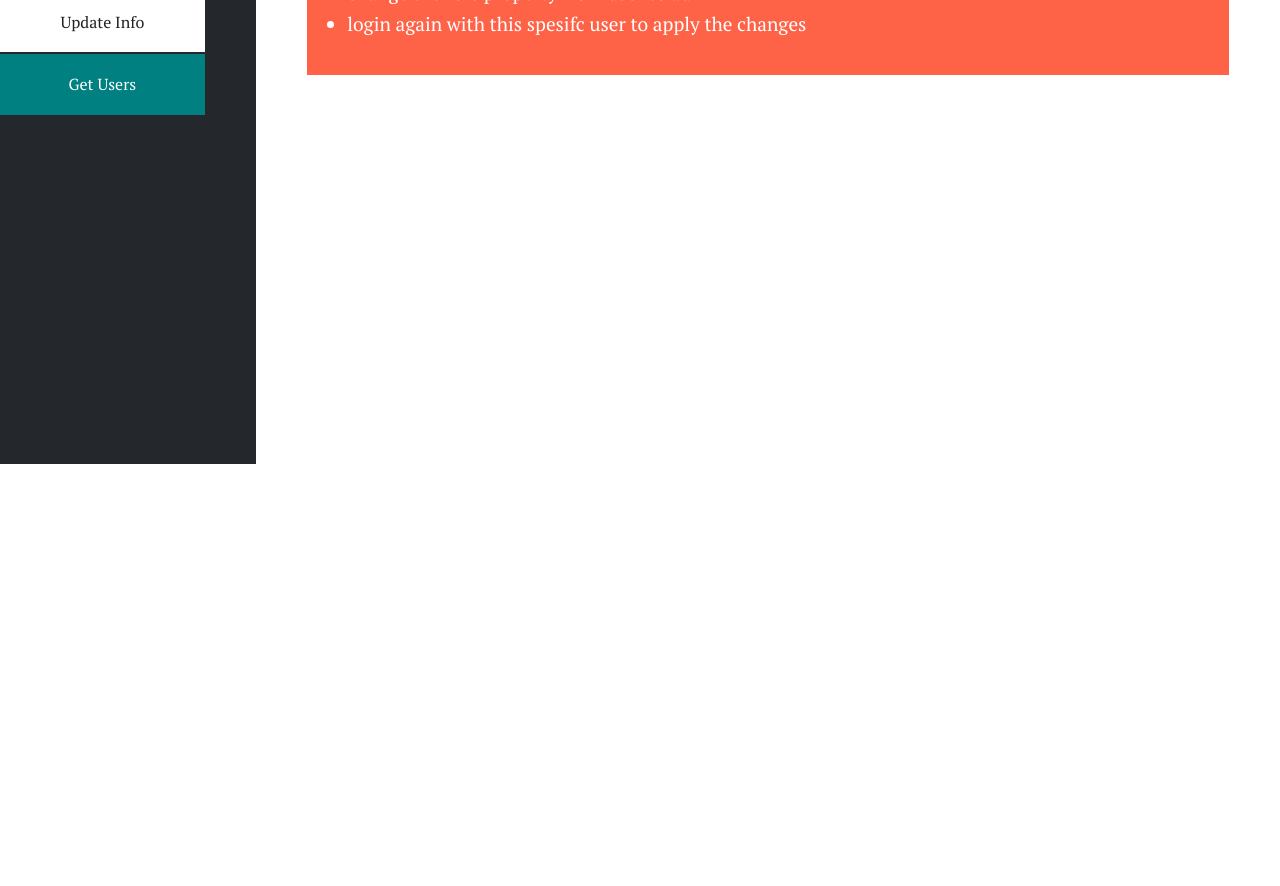
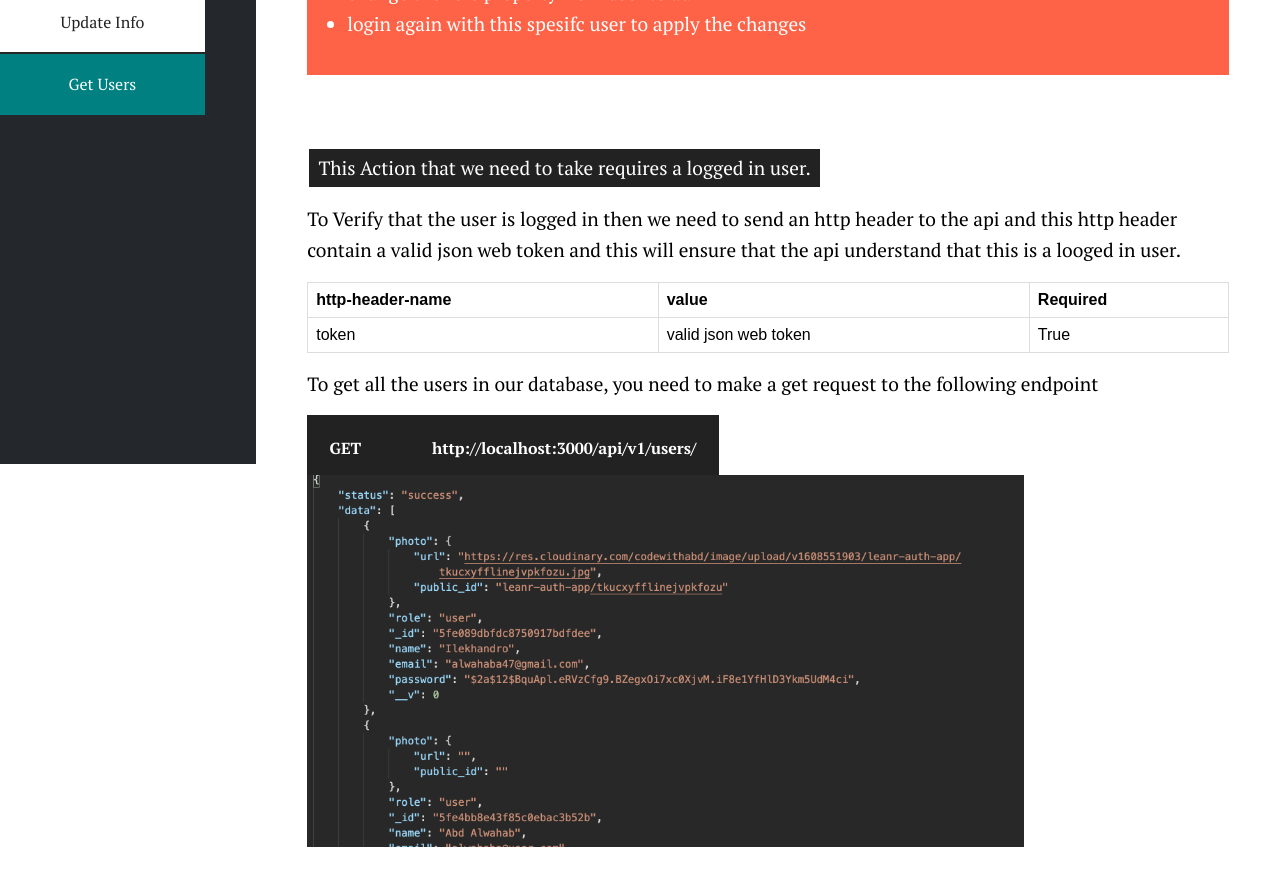
Before and after one commit to Abd-Alwahab/backend-api-auth-system-docs, a React (Create React App) app: page /docs/users in a window 1280 px wide. Shown: the part 440-1326 px from the top of the page. Before the commit the page ends 800 px from the top, so only its background shows below. Built offline with nearby package versions, Linux system fonts and the light colour scheme.

Commit message:
working on the get all users page

```diff
--- a/src/components/GetAllUsers.js
+++ b/src/components/GetAllUsers.js
@@ -1,11 +1,25 @@
 import React from "react";
 import Admin from "./Admin";
+import Authrization from "./authrization";
+import step_1 from "./../media/getAllUsers/step_1.png";
 
 function GetAllUsers() {
   return (
     <div>
       <h2>Get All Users</h2>
       <Admin />
+      <Authrization />
+      <p className="docs_desc">
+        To get all the users in our database, you need to make a get request to the
+        following endpoint
+      </p>
+      <br />
+
+      <span className="hilight m-m">
+        GET <div className="empty_space"></div> http://localhost:3000/api/v1/users/
+      </span>
+
+      <img src={step_1} alt="forgot password step" className="docs__img" />
     </div>
   );
 }
```
Also changed, not shown: src/media/getAllUsers/step_1.png (added), 1 other file (tests, documents, lock files or other folders).
